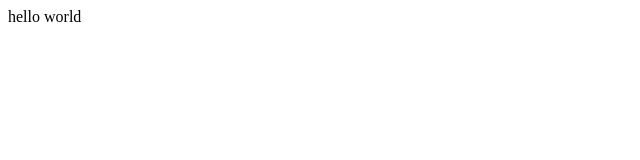
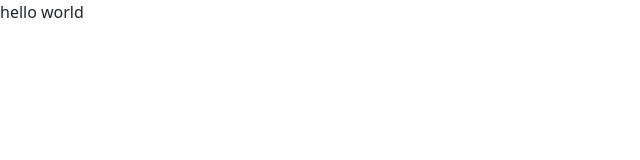
Before and after one commit to hashim8366/nationalday92hyalinadar, a plain HTML site: page index.html in a window 1280 px wide. Shown: the full height of the page, 0-640 px from the left. Drawn offline with nearby package versions, Linux system fonts and the light colour scheme.

Commit message:
added bootstrap@5.2.1 and custom stylesheet

```diff
--- a/index.html
+++ b/index.html
@@ -3,6 +3,9 @@
 <head>
     <meta charset="UTF-8">
     <title>Page title</title>
+<link href="https://cdn.jsdelivr.net/npm/bootstrap@5.2.1/dist/css/bootstrap.min.css" rel="stylesheet" integrity="sha384-iYQeCzEYFbKjA/T2uDLTpkwGzCiq6soy8tYaI1GyVh/UjpbCx/TYkiZhlZB6+fzT" crossorigin="anonymous">
+<script src="https://cdn.jsdelivr.net/npm/bootstrap@5.2.1/dist/js/bootstrap.bundle.min.js" integrity="sha384-u1OknCvxWvY5kfmNBILK2hRnQC3Pr17a+RTT6rIHI7NnikvbZlHgTPOOmMi466C8" crossorigin="anonymous"></script>
+<link herf="style.css" rel="stylesheet">
 </head>
 <body>
     hello world
```
